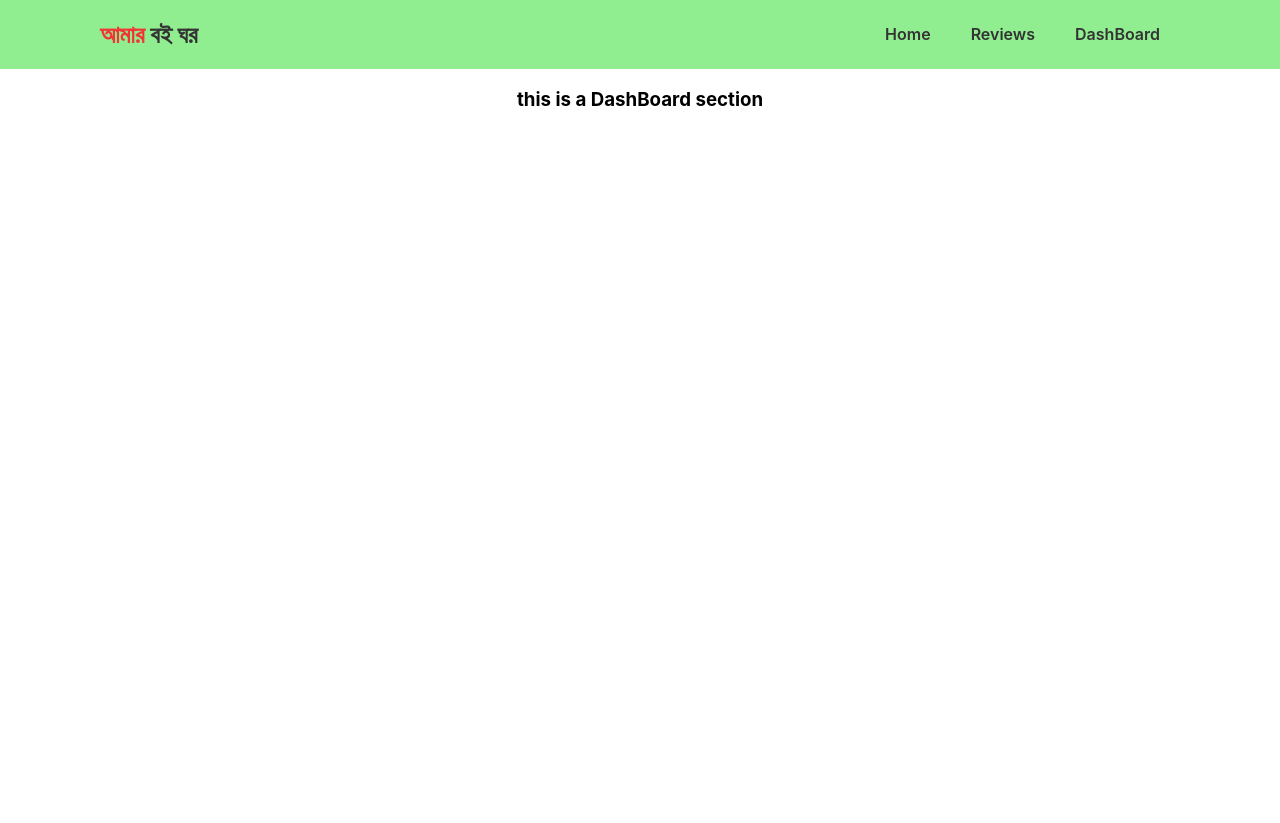
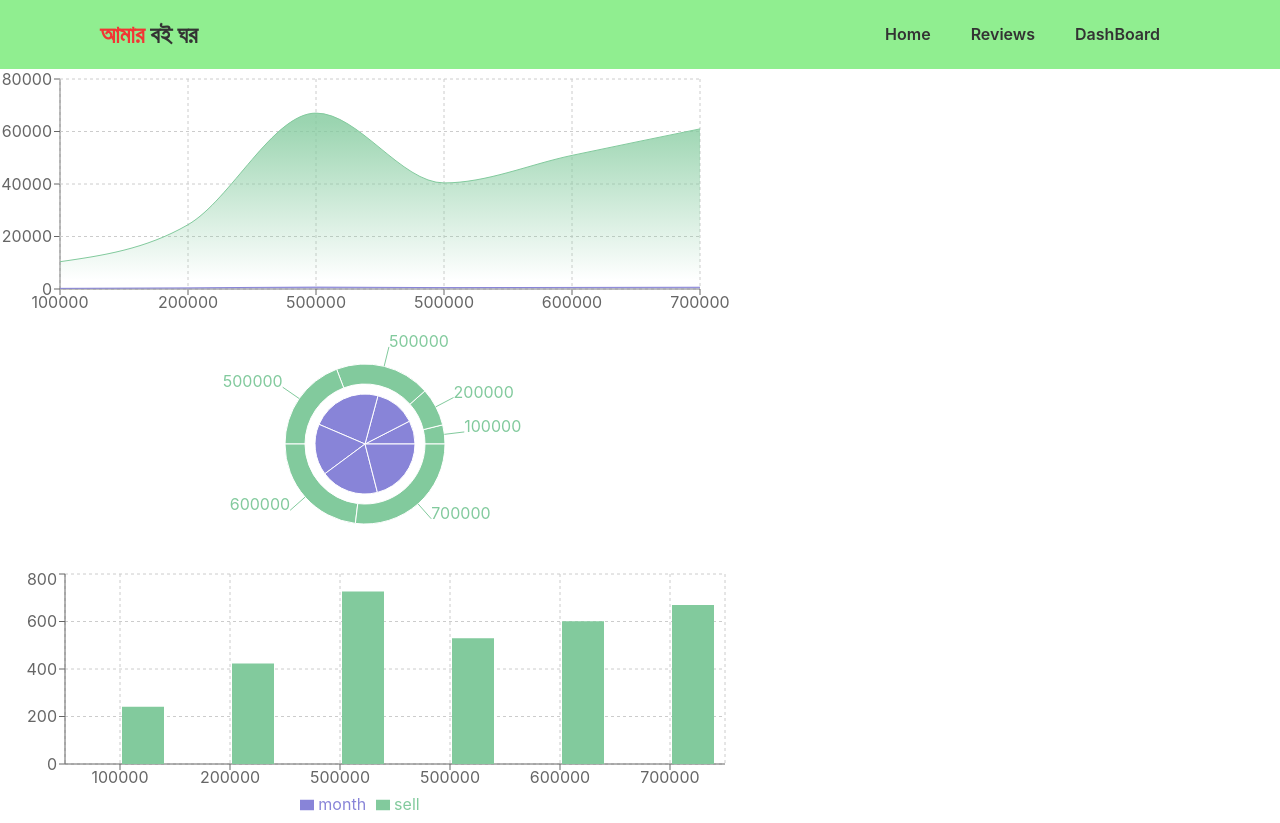
Before and after one commit to Safiul-Azam/book-analysis-website, a React (Create React App) app: page /dashboard in a window 1280 px wide. Before the commit the page ends 800 px from the top, so only its background shows below. Built offline with nearby package versions, Linux system fonts and the light colour scheme.

Commit message:
added rechart in deshboard section

```diff
--- a/package.json
+++ b/package.json
@@ -10,6 +10,7 @@
     "react-dom": "^18.0.0",
     "react-router-dom": "^6.3.0",
     "react-scripts": "5.0.0",
+    "recharts": "^2.1.9",
     "web-vitals": "^2.1.4"
   },
   "scripts": {
--- /dev/null
+++ b/public/rechart.json
@@ -0,0 +1,38 @@
+[
+    {
+        "month": "Mar",
+        "investment": 100000,
+        "sell": 241,
+        "revenue": 10401
+    },
+    {
+        "month": "Apr",
+        "investment": 200000,
+        "sell": 423,
+        "revenue": 24500
+    },
+    {
+        "month": "May",
+        "investment": 500000,
+        "sell": 726,
+        "revenue": 67010
+    },
+    {
+        "month": "Jun",
+        "investment": 500000,
+        "sell": 529,
+        "revenue": 40405
+    },
+    {
+        "month": "Jul",
+        "investment": 600000,
+        "sell": 601,
+        "revenue": 50900
+    },
+    {
+        "month": "Aug",
+        "investment": 700000,
+        "sell": 670,
+        "revenue": 61000
+    }
+]
--- a/src/App.js
+++ b/src/App.js
@@ -1,10 +1,10 @@
-import logo from './logo.svg';
 import './App.css';
 import { Route, Routes } from 'react-router-dom';
 import Home from './components/Home/Home';
 import Reviews from './components/Reviews/Reviews';
 import DashBoard from './components/DashBoard/DashBoard';
 import Header from './components/Header/Header';
+import AboutBook from './components/Aboutbook/AboutBook';
 
 function App() {
   return (
--- /dev/null
+++ b/src/components/Aboutbook/AboutBook.js
@@ -0,0 +1,11 @@
+import React from 'react';
+
+const AboutBook = () => {
+    return (
+        <div>
+            <h2>ffff</h2>
+        </div>
+    );
+};
+
+export default AboutBook;
--- a/src/components/AllReview/AllReview.js
+++ b/src/components/AllReview/AllReview.js
@@ -3,12 +3,10 @@ import React from 'react';
 const AllReview = (props) => {
     const {name, reviews, rating} = props.review
     return (
-        <div>
-            <div className='review-info'>
+        <div className='review-info'>
             <h2>{name}</h2>
             <p>{reviews}</p>
             <h4>rating :{rating}</h4>
-        </div>
         </div>
     );
 };
--- a/src/components/DashBoard/DashBoard.js
+++ b/src/components/DashBoard/DashBoard.js
@@ -1,10 +1,56 @@
-import React from 'react';
+import React, { useEffect, useState } from 'react';
+import { Area, AreaChart, Bar, BarChart, CartesianGrid, Legend, Pie, PieChart, Tooltip, XAxis, YAxis } from 'recharts';
 
 const DashBoard = () => {
+    const [rechart, setRechart] = useState([])
+    useEffect(()=>{
+        fetch('rechart.json')
+        .then(res => res.json())
+        .then(data => setRechart(data))
+    },[])
     return (
-        <div>
-            <h3>this is a DashBoard section</h3>
-        </div>
+ <div>
+     <div>
+     <AreaChart width={730} height={250} data={rechart}
+  margin={{ top: 10, right: 30, left: 0, bottom: 0 }}>
+  <defs>
+    <linearGradient id="colorUv" x1="0" y1="0" x2="0" y2="1">
+      <stop offset="5%" stopColor="#8884d8" stopOpacity={0.8}/>
+      <stop offset="95%" stopColor="#8884d8" stopOpacity={0}/>
+    </linearGradient>
+    <linearGradient id="colorPv" x1="0" y1="0" x2="0" y2="1">
+      <stop offset="5%" stopColor="#82ca9d" stopOpacity={0.8}/>
+      <stop offset="95%" stopColor="#82ca9d" stopOpacity={0}/>
+    </linearGradient>
+  </defs>
+  <XAxis dataKey={"investment"} />
+  <YAxis />
+  <CartesianGrid strokeDasharray="3 3" />
+  <Tooltip />
+  <Area type="monotone" dataKey={"sell"} stroke="#8884d8" fillOpacity={1} fill="url(#colorUv)" />
+  <Area type="monotone" dataKey={'month'} stroke="#82c543" fillOpacity={1} fill="url(#colorPv)" />
+  <Area type="monotone" dataKey={'revenue'} stroke="#82ca9d" fillOpacity={1} fill="url(#colorPv)" />
+</AreaChart>
+     </div>
+     <div>
+     <PieChart width={730} height={250}>
+  <Pie data={rechart} dataKey="sell" nameKey="month" cx="50%" cy="50%" outerRadius={50} fill="#8884d8" />
+  <Pie data={rechart} dataKey="investment" nameKey="name" cx="50%" cy="50%" innerRadius={60} outerRadius={80} fill="#82ca9d" label />
+</PieChart>
+     </div>
+     <div>
+     <BarChart width={730} height={250} data={rechart}>
+  <CartesianGrid strokeDasharray="3 3" />
+  <XAxis dataKey="investment" />
+  <YAxis />
+  <Tooltip />
+  <Legend />
+  <Bar dataKey="month" fill="#8884d8" />
+  <Bar dataKey="sell" fill="#82ca9d" />
+</BarChart>
+     </div>
+ </div>
+
     );
 };
 
--- a/src/components/HandleReview/HandleReview.js
+++ b/src/components/HandleReview/HandleReview.js
@@ -1,10 +1,7 @@
 import React from 'react';
 import { useNavigate } from 'react-router-dom';
-import useReviews from '../../hooks/useReviews';
-import AllReview from '../AllReview/AllReview';
 
 const HandleReview = () => {
-    const [reviews, setReviews] = useReviews()
     const navigate = useNavigate()
     const handleReview = () => {
         navigate(`/reviews`)
--- a/src/components/Home/Home.js
+++ b/src/components/Home/Home.js
@@ -1,8 +1,8 @@
 import React from 'react';
+import { Link } from 'react-router-dom';
 import useReviews from '../../hooks/useReviews';
 import HandleReview from '../HandleReview/HandleReview';
 import Review from '../Review/Review';
-import Reviews from '../Reviews/Reviews';
 import './Home.css'
 
 const Home = () => {
@@ -13,6 +13,7 @@ const Home = () => {
             <div className='book-info'>
                 <h2 className='book-title'>বেলা ফুরাবার আগে…</h2>
                 <p>নিজেকে আবিষ্কারের একটি আয়না। যে ভুল আর ভ্রান্তির মোহে, অন্ধকারের যে অলিগলিতে আমাদের এতোদিনকার পদচারণা, তার বিপরীতে জীবনের নতুন অধ্যায়ে নিজের নাম লিখিয়ে নিতে একটি সহায়ক গ্রন্থ এই বই, ইন শা আল্লাহ।</p>
+                <Link to='/see-more'>see-more</Link>
             </div>
             <div className='book-img'>
             <img src="bela.png" alt="" />
--- a/src/components/Reviews/Reviews.js
+++ b/src/components/Reviews/Reviews.js
@@ -1,5 +1,5 @@
 import React  from 'react';
-
+import { useNavigate } from 'react-router-dom';
 import useReviews from '../../hooks/useReviews';
 import AllReview from '../AllReview/AllReview';
 
@@ -7,6 +7,10 @@ import './Reviews.css'
 
 const Reviews = () => {
     const [reviews, setReviews] = useReviews()
+    const navigate = useNavigate()
+    const handleToHome = () => {
+        navigate('/home')
+    }
     return (
         <div>
              <h2>রিভিউ এবং রেটিং - বেলা ফুরাবার আগে</h2>
@@ -15,7 +19,7 @@ const Reviews = () => {
                reviews.map(review => <AllReview review={review}></AllReview>)
             }
            </div>
-
+            <button onClick={handleToHome} className='see-btn'>go to home</button>
 
         </div>
     );
```
Also changed, not shown: 2 other files (tests, documents, lock files or other folders).
